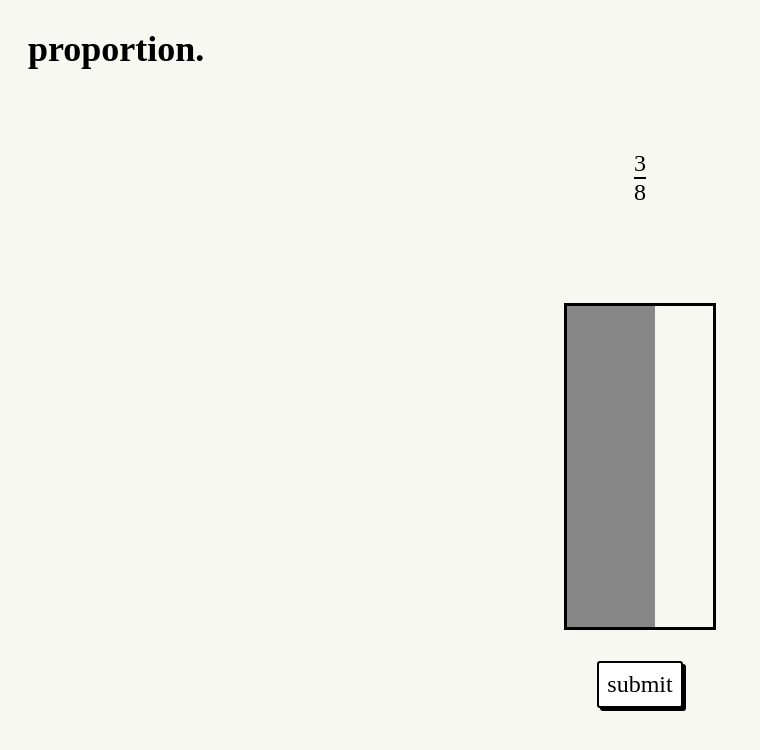
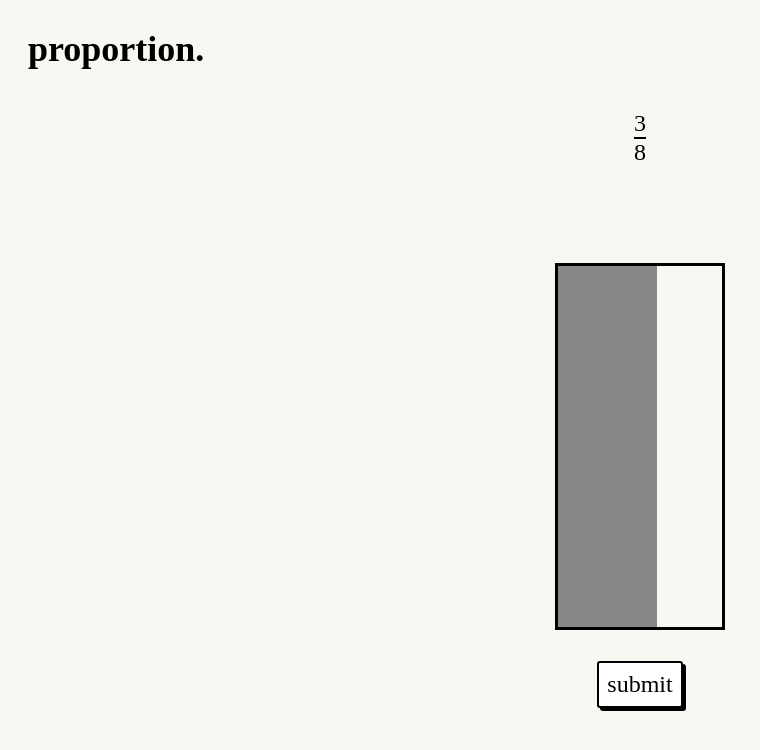
Before and after one commit to ventovulpes/proportion, a React (Vite) app: page / in a window 1280 px wide. Shown: the top 750 px of the page, without its empty margins (0-760 px from the left). Built offline with nearby package versions, Linux system fonts and the light colour scheme.

Commit message:
Fix showing solution when selecting div Make answer div 0px before guess is submitted. Add more padding on bottom of game.

```diff
--- a/src/App.css
+++ b/src/App.css
@@ -13,7 +13,8 @@
     flex-direction: column;
     align-items: center;
     justify-content: space-between;
-    padding: clamp(4px, 10vh, 200px) 0px;
+    padding-top: clamp(4px, 5vh, 200px);
+    padding-bottom: clamp(10px, 10vh, 200px);
     gap: 30px;
 }
 
--- a/src/game.tsx
+++ b/src/game.tsx
@@ -212,8 +212,8 @@
       <div
         className="answer-box"
         style={{
-          width: boxValues.isVertical ? "100%" : `${answerPercentage * 100}%`,
-          height: boxValues.isVertical ? `${answerPercentage * 100}%` : "100%",
+          width: hasSubmitted ? (boxValues.isVertical ? "100%" : `${answerPercentage * 100}%`) : 0,
+          height: hasSubmitted ? (boxValues.isVertical ? `${answerPercentage * 100}%` : "100%") : 0,
           backgroundColor: hasSubmitted ? (boxValues.guessPercentage > answerPercentage ? 'rgba(255, 34, 0, 0.5)' : 'rgba(32, 220, 82, 0.5)') : undefined
         }}
       ></div>
```
